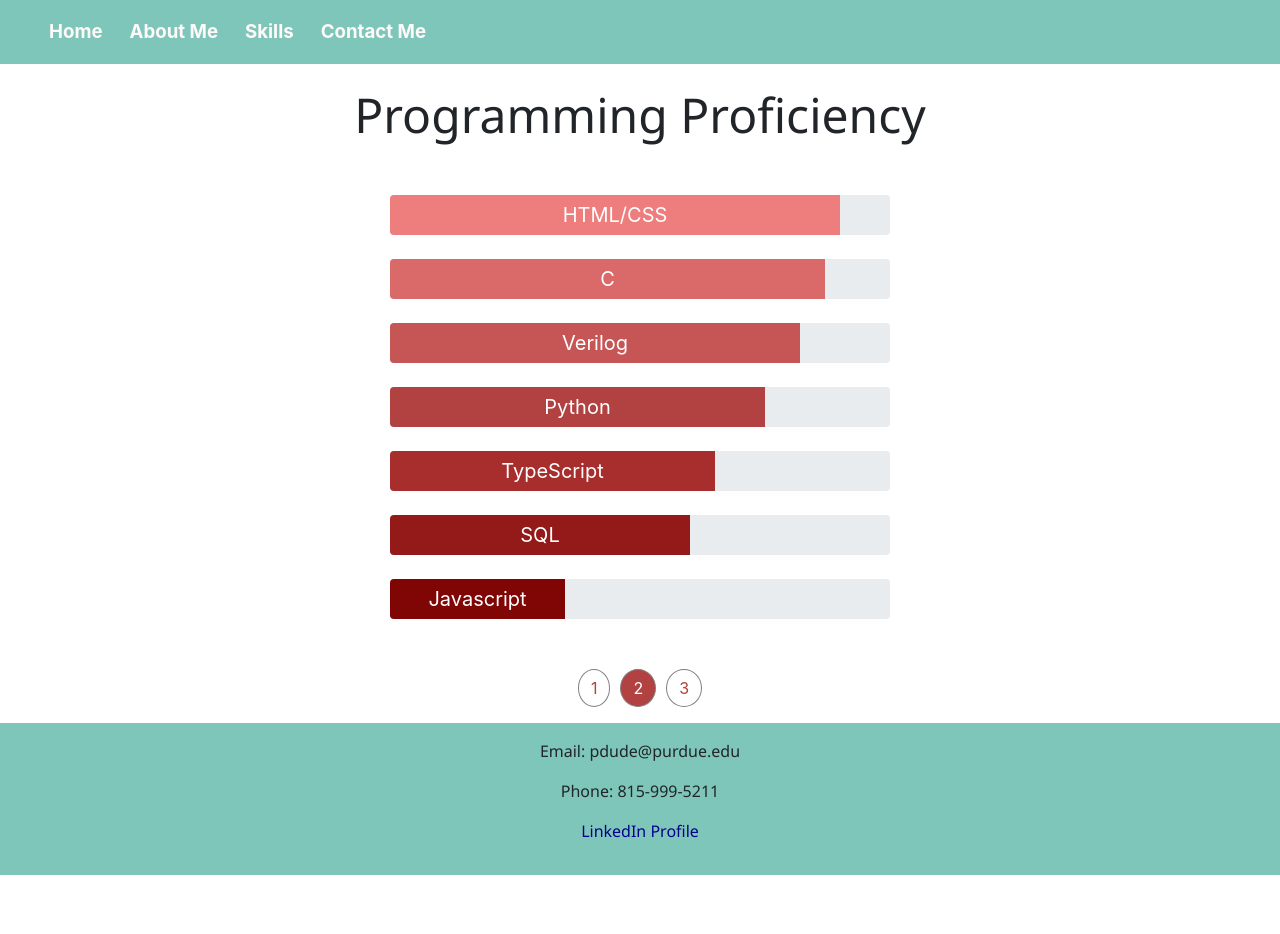
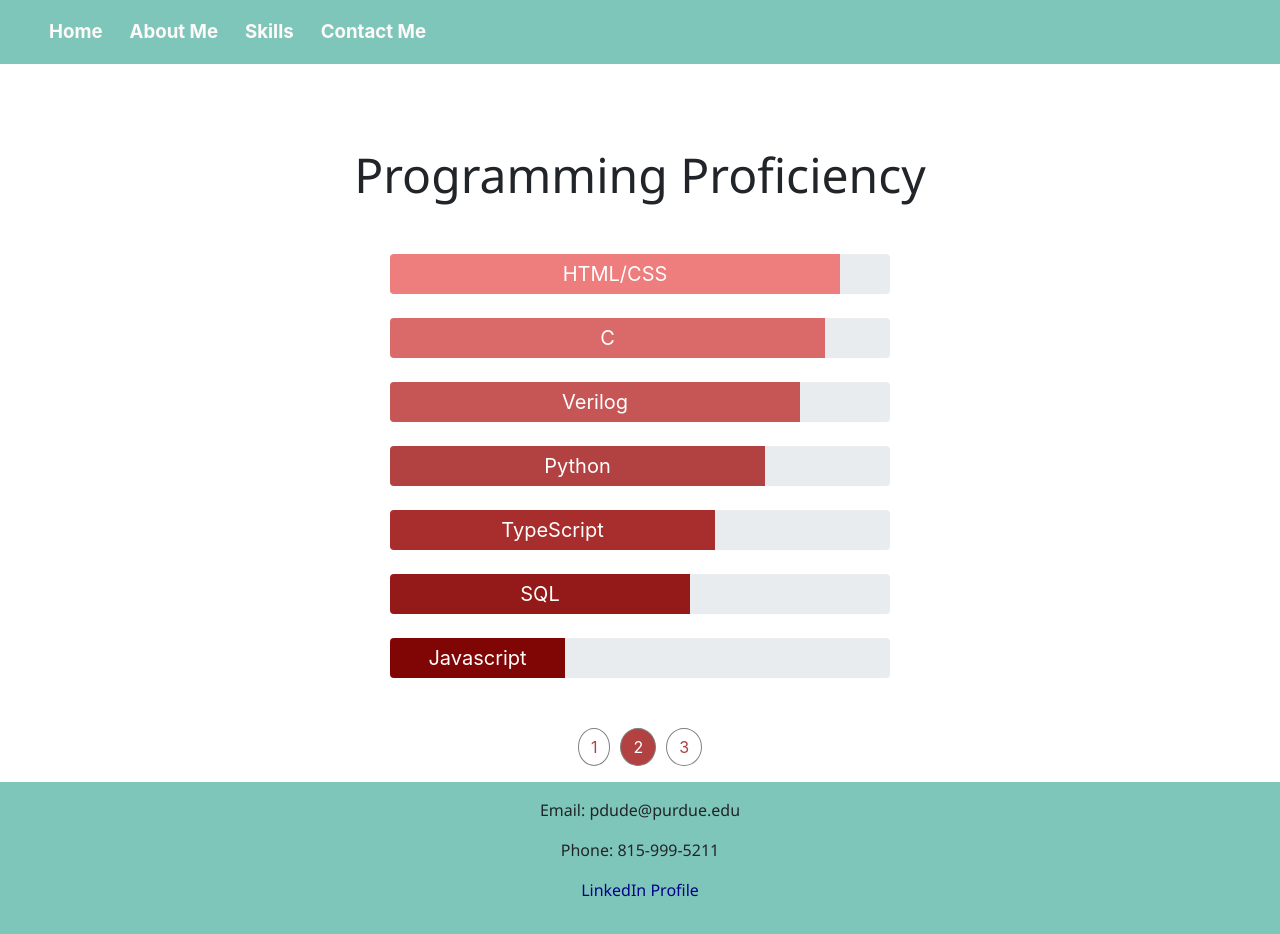
Before and after one commit to pdude517/website, an Angular app: page /code-skills in a window 1280 px wide. Before the commit the page ends 875 px from the top, so only its background shows below. Built offline with nearby package versions, Linux system fonts and the light colour scheme.

Commit message:
Update code-skills.component.css

```diff
--- a/src/app/code-skills/code-skills.component.css
+++ b/src/app/code-skills/code-skills.component.css
@@ -9,8 +9,9 @@
 }
 h2 {
   text-align: center;
-  font-size: 36pt;
+  font-size: 300%;
   font-family: 'Segoe UI', Tahoma, Geneva, Verdana, sans-serif;
+  padding-top: 5%;
 }
 
 .pagination>li>a {
```
